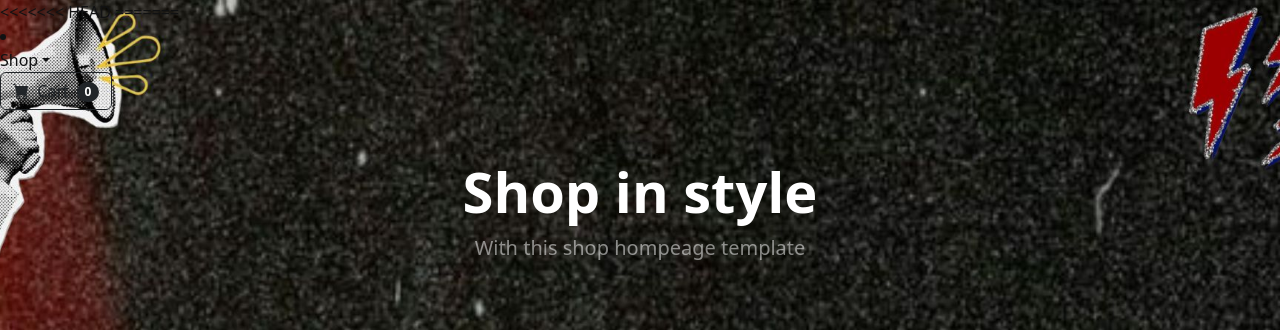
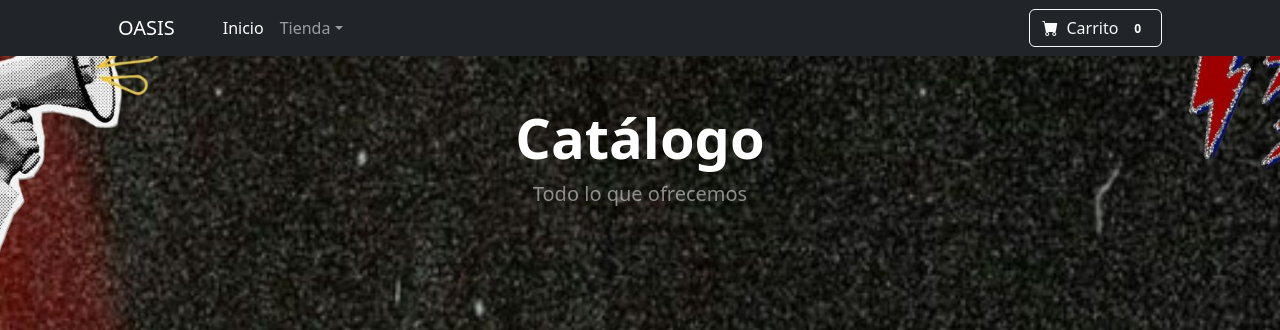
Before and after one commit to andres-gutierrezri/oasis, a Python web app: template templates/catalogo.html in a window 1280 px wide; the page is wider, and only the part inside the window is pictured. Shown: the top 330 px of that part. Run offline with Jinja, Linux system fonts and the light colour scheme; the template is opened without the code that fills it, so the values that code supplies are empty; grey boxes labelled with a size stand in for pictures from a placeholder-image service; some libraries are stand-ins or nearby versions.

Commit message:
fix: eliminar conflictos de fusión y ajustar mensaje de compra en el carrito

```diff
--- a/templates/catalogo.html
+++ b/templates/catalogo.html
@@ -7,76 +7,8 @@
   <meta name="author" content="" />
   <title>OASIS</title>
 
-<<<<<<< HEAD
   <!-- Favicon -->
   <link rel="icon" type="image/x-icon" href="/static/img/oasis.jpg" />
-=======
-                        <li class="nav-item dropdown">
-                            <a class="nav-link dropdown-toggle" id="navbarDropdown" href="#" role="button" data-bs-toggle="dropdown" aria-expanded="false">Shop</a>
-                            <ul class="dropdown-menu" aria-labelledby="navbarDropdown">
-                                <li><a class="dropdown-item" href="#!">Todos los Articulos</a></li>
-                                <li><hr class="dropdown-divider" /></li>
-                                <li><a class="dropdown-item" href="#!">Articulos Populares</a></li>
-                                <li><a class="dropdown-item" href="#!">New Arrivals</a></li>
-                            </ul>
-                        </li>
-                    </ul>
-                    <form class="d-flex">
-                        <button class="btn btn-outline-dark" type="submit">
-                            <i class="bi-cart-fill me-1"></i>
-                            Cart
-                            <span class="badge bg-dark text-white ms-1 rounded-pill">0</span>
-                        </button>
-                    </form>
-                </div>
-            </div>
-        </nav>
-        <!-- Header-->
-
-            <div class="container px-4 px-lg-5 my-5">
-                <div class="text-center text-white">
-                    <h1 class="display-4 fw-bolder">Shop in style</h1>
-                    <p class="lead fw-normal text-white-50 mb-0">With this shop hompeage template</p>
-                </div>
-            </div>
-        </header>
-        <!-- Section-->
-        <section class="py-5">
-            <div class="container px-4 px-lg-5 mt-5">
-                <div class="row gx-4 gx-lg-5 row-cols-2 row-cols-md-3 row-cols-xl-4 justify-content-center">
-                    <div class="col mb-5">
-                        <div class="card h-100">
-                            <!-- Product image-->
-                            <img class="card-img-top" src="/static/img/afiches/hamburguesa.png" alt="..." />
-                            <!-- Product details-->
-                            <div class="card-body p-4">
-                                <div class="text-center">
-                                    <!-- Product name-->
-                                    <h5 class="fw-bolder">Afiches</h5>
-                                    <!-- Product price-->
-                                    $50.000 - $120.000
-                                </div>
-                            </div>
-                            <!-- Product actions-->
-                            <div class="card-footer p-4 pt-0 border-top-0 bg-transparent">
-                                <div class="text-center"><a class="btn btn-outline-dark mt-auto" href="#">Añadir al Carrito</a></div>
-                            </div>
-                        </div>
-                    </div>
-                    <div class="col mb-5">
-                        <div class="card h-100">
-                            <!-- Sale badge-->
-                            <div class="badge bg-dark text-white position-absolute" style="top: 0.5rem; right: 0.5rem"></div>
-                            <!-- Product image-->
-                            <img class="card-img-top" src="https://dummyimage.com/450x300/dee2e6/6c757d.jpg" alt="..." />
-                            <!-- Product details-->
-                            <div class="card-body p-4">
-                                <div class="text-center">
-                                    <!-- Product name-->
-                                    <h5 class="fw-bolder">Objetos</h5>
-                                    <!-- Product reviews-->
-                                    <div class="d-flex justify-content-center small text-warning mb-2">
->>>>>>> f3b40fb (feat:Refactor code structure for improved readability and maintainability)
 
   <!-- Bootstrap -->
   <link href="https://cdn.jsdelivr.net/npm/bootstrap@5.2.3/dist/css/bootstrap.min.css" rel="stylesheet" />
@@ -291,7 +223,7 @@
         return;
       }
       const total = carrito.reduce((sum, p) => sum + p.precio * p.cantidad, 0);
-      alert(`✅ Gracias por tu compra \nTotal pagado: $${total.toLocaleString()}`);
+      alert(`✅ Gracias por tu compra, Tanjiro ❤️\nTotal pagado: $${total.toLocaleString()}`);
       carrito = [];
       actualizarCarrito();
       const modal = bootstrap.Modal.getInstance(document.getElementById('carritoModal'));
```
